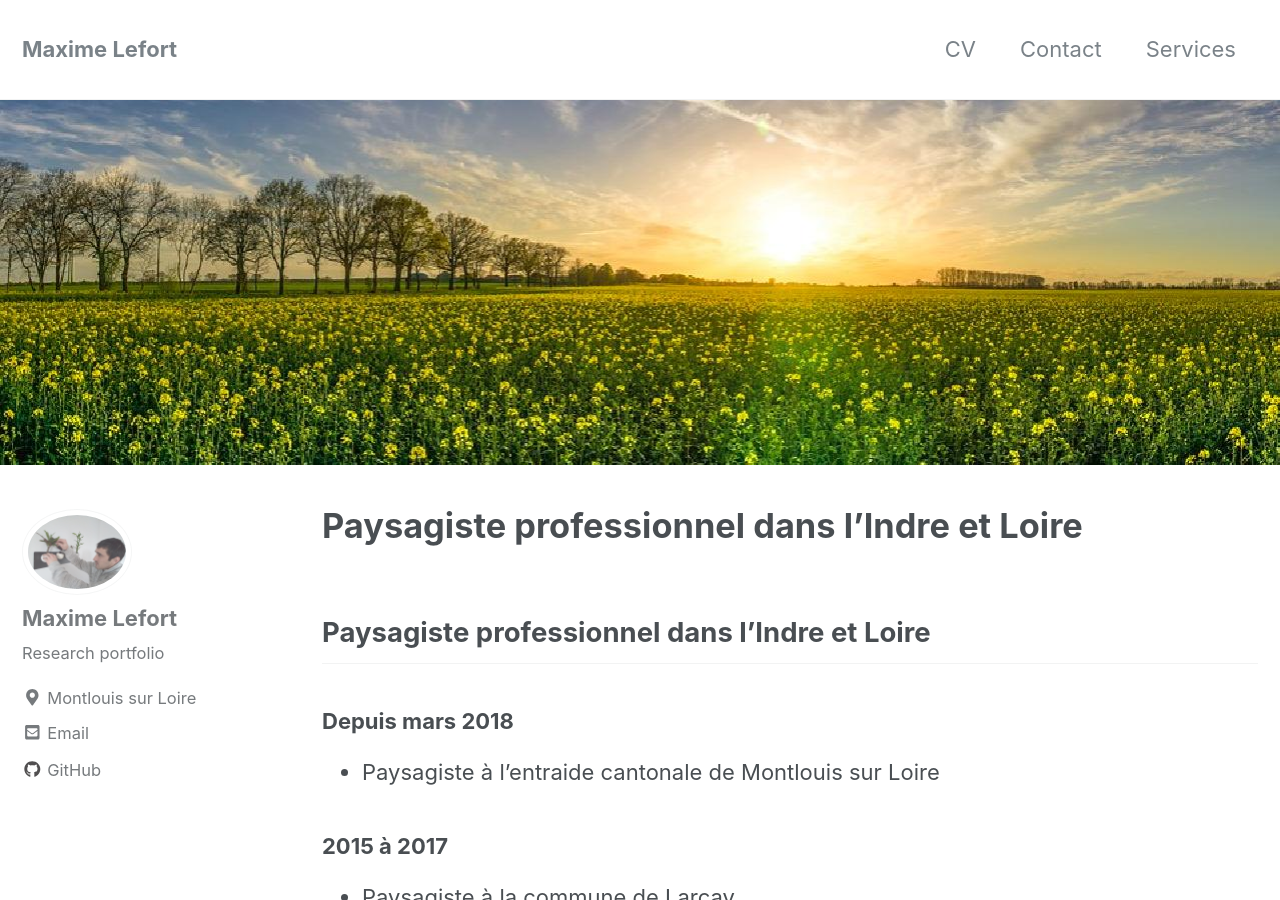
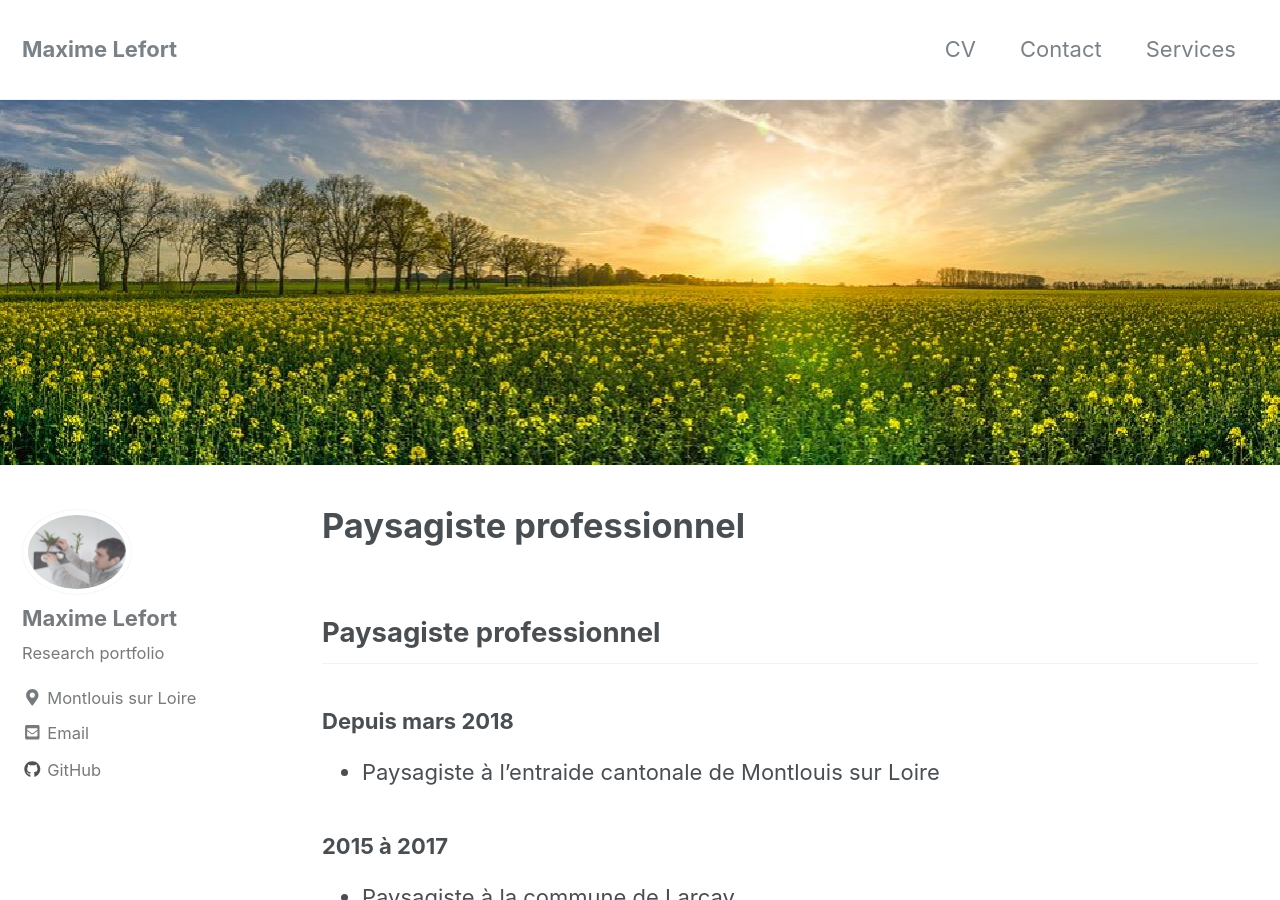
Before and after one commit to MaximeLefort37/MaximeLefort37.github.io, a Jekyll site: the page built from _pages/cv.md, in a window 1280 px wide and 900 px high. Built offline with Jekyll 4.4.1, drawn with Linux system fonts in a browser that asks for light colours; nearby versions of some CDN libraries; our own code applies the rules of GitHub Pages for plain Markdown files.

Commit message:
Update cv.md

```diff
--- a/_pages/cv.md
+++ b/_pages/cv.md
@@ -7,7 +7,7 @@
 author_profile: true
 ---
 
-## Paysagiste professionnel dans l'Indre et Loire
+## Paysagiste professionnel
 
 ### Depuis mars 2018
 
```
